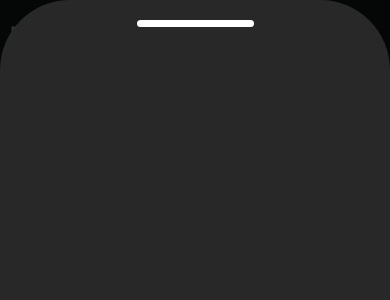
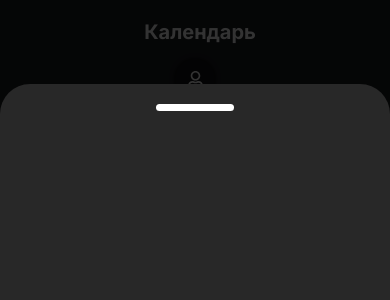
Before and after one commit to HighSKL/FITNESS, a Next.js app: page /diary in a window 390 px wide. Both pictures are taken after a click on the element "11". Shown: the top 300 px of the page. Built offline with nearby package versions, Linux system fonts and the light colour scheme.

Commit message:
calendar&optim

```diff
--- a/app/(pages)/diary/page.tsx
+++ b/app/(pages)/diary/page.tsx
@@ -2,7 +2,7 @@
 import withAuth from '@/app/Assets/Hocs/withAuth';
 import { useState } from 'react';
 import style from './style.module.scss'
-import { DaysWeek, Months } from '@/app/Assets/enums';
+import { DaysWeek, DaysWeekMobile, Months } from '@/app/Assets/enums';
 import { FaRegUser } from "react-icons/fa";
 import Router from '@/app/Assets/CustomRouter/router';
 import DiaryDataWindow from '@/app/(components)/DiaryDataWindow/DiaryDataWindow'
@@ -51,7 +51,6 @@ function Diary() {
         setDialogWindowOpen(dto)
     }
 
-
     const renderCalendar = () => {
 
         let DayWeek = 0;
@@ -75,18 +74,24 @@ function Diary() {
 
         return (
             <div className={style.cells}>
+                <div className={style['weeks-day-container']}>
                     {daysWeek.map(day => (
-                    <div>{DaysWeek[day]}</div>
+                        <div className={style['weeks-day-text-desc']}>{DaysWeek[day]}</div>
                     ))}
+                    {daysWeek.map(day => (
+                        <div className={style['weeks-day-text-mob']}>{DaysWeekMobile[day]}</div>
+                    ))}
+                </div>
+                <div className={style['days']}>
                     {daysArr.map(day => (
                         <>
-                    {day != 0 && dialogWindowOpen?.day == day && <DiaryDataWindow closeWindow={setDialogWindowOpen}/>}
+                            {day != 0 && dialogWindowOpen?.day == day && <DiaryDataWindow closeWindow={setDialogWindowOpen} />}
                             <div className={style.cell} onClick={() => setDialogWindowOpenFunc(day)}>
                                 {day != 0 && <p className={style['cell__day-text']}>{day}</p>}
                             </div>
                         </>
-
                     ))}
+                </div>
             </div>
         )
     }
@@ -108,7 +113,7 @@ function Diary() {
                         <button onClick={CalendarToolWorker.ChooseNextYear}>{'>>'}</button>
                     </div>
                 </div>
-                <div className={style['back-to-profile-icon']} onClick={()=>redirect.sendUserTo('/home')}><FaRegUser /></div>
+                <div className={style['back-to-profile-icon']} onClick={() => redirect.sendUserTo('/home')}><FaRegUser /></div>
             </header>
             <div className={style.calendar}>
 
--- a/app/(pages)/diary/style.module.scss
+++ b/app/(pages)/diary/style.module.scss
@@ -8,7 +8,6 @@
 .header-menu{
     width: 100%;
     height: 70px;
-    // position: fixed;
     background-color: #1D1E22;
     display: flex;
     align-items: center;
@@ -37,7 +36,6 @@
 }
 
 .header-text{
-    // text-align: left;
     margin-left: 10px;
     font-size: 24px;
     color: white;
@@ -45,11 +43,9 @@
 
 .tools-menu{
     display: flex;
-    // grid-template-columns: repeat(3, 1fr);
     color: #f15bb5;
     justify-content: center;
     gap: 10px;
-    // width: 60%;
     button{
         cursor: pointer;
         background-color: #fafafa00;
@@ -61,12 +57,23 @@
 
 .tools-menu__left-container, .tools-menu__right-container{ display: flex; gap: 10px;}
 
-.tools-menu__right-container{}
-
-.tools-menu__central-container{}
+.tools-menu__central-container{
+    text-align: center;
+    width: 130px;
+}
 
 .cells{
     color: white;
+
+}
+
+.weeks-day-container{
+    display: grid;
+    grid-template-columns: repeat(7, 1fr);
+    text-align: center;
+}
+
+.days{
     display: grid;
     grid-template-columns: repeat(7, 1fr);
 }
@@ -76,6 +83,7 @@
     height: 100px;
     border: .5px solid white;
     cursor: pointer;
+    box-sizing: border-box;
 }
 
 .dialog-window{
@@ -89,3 +97,44 @@
     margin-left: 5px;
     margin-top: 5px;
 }
+
+.weeks-day-text-mob{
+    display: none;
+}
+
+@media (max-width: 767px) {
+    .weeks-day-text-desc{
+        display: none;
+    }
+
+    .weeks-day-text-mob{
+        display: block;
+    }
+
+    .header-menu{
+        flex-flow: column;
+        height: auto;
+        gap: 15px;
+        padding-bottom: 15px;
+    }
+
+    .header-text{
+        margin-top: 20px;
+        font-size: 20px;
+    }
+
+    .tools-menu{
+        order: 3;
+    }
+    .back-to-profile-icon{
+        order: 2;
+        margin-left: 0px;
+    }
+    .tools-menu{
+        align-items: center;
+        button{
+            font-size: 24px;
+            color: #f15bb5;
+        }
+    }
+}
--- a/app/Assets/Hocs/ModalWindow/modalWindow.module.scss
+++ b/app/Assets/Hocs/ModalWindow/modalWindow.module.scss
@@ -16,38 +16,47 @@
     height: 80vh;
     background-color: rgb(40, 40, 40);
     border-radius: 70px;
-    // transition: .2s ease;
     user-select: none;
+    transition: .5s ease;
+    animation: showWindow .3s;
 }
 
 .mob-close-window-line{
     display: none;
-    width: 30%;
+    border-radius: 2em;
+    width: 20%;
     height: 7px;
-    border-radius: 2em;
     margin: 0 auto;
     margin-top: 20px;
+    cursor: pointer;
     background-color: white;
-    cursor: pointer;
 }
+
 
 @media (max-width: 767px) {
     .mob-close-window-line{
         display: block;
     }
     .background{
-        // align-items: end;
         display: block;
     }
     .window{
-        // transition: .0s ease;
         position: absolute;
-        top: 20vh;
         left: 0;
-        // bottom: 0;
+        bottom: 0;
         width: 100%;
-        height: 100vh;
+        height: 90vh;
+        border-radius: 30px;
         border-bottom-left-radius: 0;
         border-bottom-right-radius: 0;
     }
 }
+
+@keyframes showWindow {
+    from{
+        bottom: -100vh;
+    }
+    to{
+        bottom: 0;
+    }
+}
--- a/app/Assets/Hocs/ModalWindow/withModalWindow.tsx
+++ b/app/Assets/Hocs/ModalWindow/withModalWindow.tsx
@@ -9,34 +9,20 @@ type injectedProps = {
 export default function withModalWindow<T extends injectedProps>(WrappedComponent: React.ComponentType<T>) {
     return (props: T) => {
 
-        const [elementDrag, setElementDrag] = useState(false);
-
-        const [ClientY, setClientY] = useState(0)
+        const [windowClose, setWindowClose] = useState(false)
 
         const closeWindowHandler = (event: any) => {
             event.preventDefault();
-            if (event.target === event.currentTarget)
-                props.closeWindow(null);
-        }
-
-        const dragEventHandler = (event: any) => {
-            setClientY(event.clientY)
-            setElementDrag(true)
-        }
-
-        const dragEventOverHandler = (event: any) => {
-            if (ClientY > 100) {
-                setClientY(700)
-                setTimeout(() => { props.closeWindow(null) }, 200)
-            } else
-                setClientY(0)
-            setElementDrag(false)
+            if (event.target === event.currentTarget){
+                setWindowClose(true);
+                setTimeout(()=>props.closeWindow(null), 200)
+            }
         }
 
         return (
             <div className={style.background} onClick={closeWindowHandler}>
-                <div className={style.window} style={{ top: `${ClientY}px`, transition: !elementDrag ? '.1s ease' : 'none' }} draggable onDrag={dragEventHandler} onDragEnd={dragEventOverHandler}>
-                    <div className={style['mob-close-window-line']} ></div>
+                <div className={style.window} style={{bottom:windowClose?'-100vh':'0'}}>
+                    <div className={style['mob-close-window-line']} onClick={closeWindowHandler} ></div>
                     <WrappedComponent {...props} />
                 </div>
             </div>
--- a/app/Assets/enums.ts
+++ b/app/Assets/enums.ts
@@ -29,3 +29,13 @@ export enum DaysWeek {
     "Суббота" = 6,
     "Воскресенье" = 0
 }
+
+export enum DaysWeekMobile {
+    "Пн" = 1,
+    "Вт" = 2,
+    "Ср" = 3,
+    "Чт" = 4,
+    "Пт" = 5,
+    "Сб" = 6,
+    "Вс" = 0
+}
```
Lines whose indentation alone changed are shown as unchanged.
